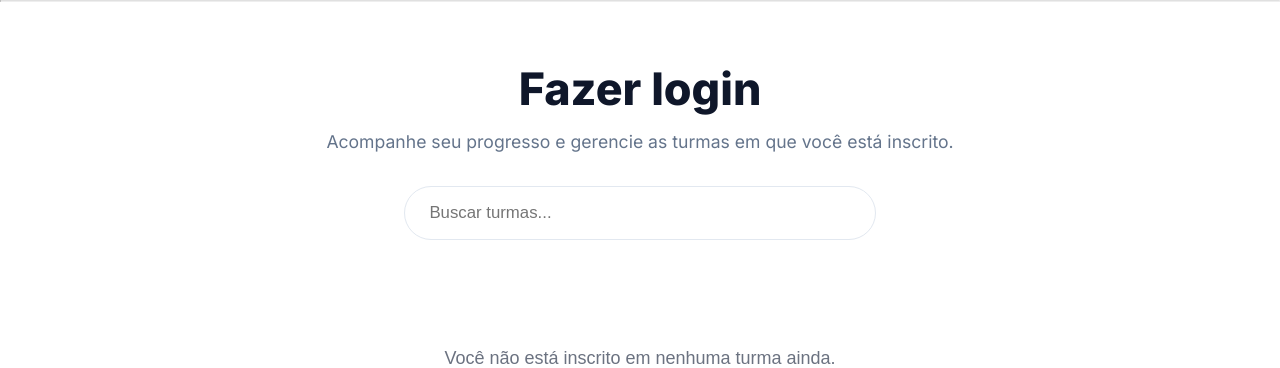
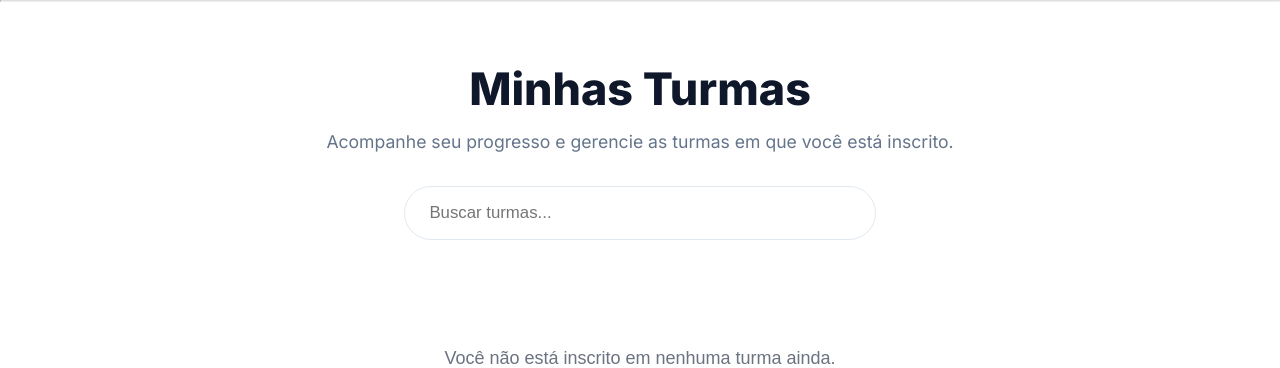
Before and after one commit to Lorpyzz/CTC_Estudos_V1, a Django app: page /turmas/ in a window 1280 px wide. Shown: the part 61-429 px from the top of the page. Run offline with Django 5.2, Linux system fonts and the light colour scheme; the visitor is signed in with stand-in values (Sample User, id 1); data that the repository does not hold is empty.

Commit message:
ajuste no header, antes: Fazer Login. agora: Minhas Turmas

```diff
--- a/stable_ctc_estudos/stableapp/templates/turmas.html
+++ b/stable_ctc_estudos/stableapp/templates/turmas.html
@@ -12,7 +12,7 @@
 
 {% block content %}
 <header class="hero-header">
-    <h1>Fazer login</h1>
+    <h1>Minhas Turmas</h1>
     <p>Acompanhe seu progresso e gerencie as turmas em que você está inscrito.</p>
 </header>
 
```
